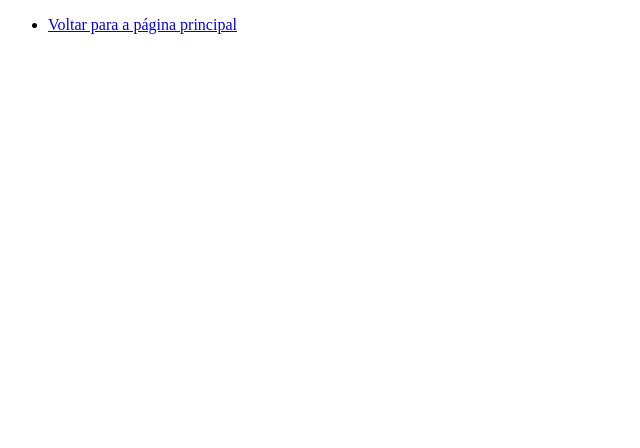
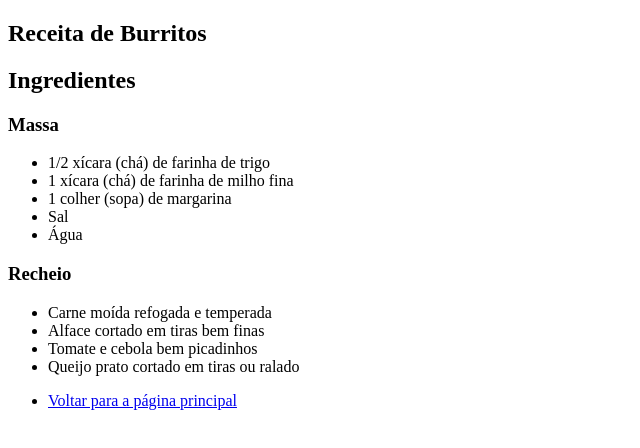
Before and after one commit to ufjf-dcc121/dcc121-2021-1er-atv3-Ana-CM, a plain HTML site: page receita_burrito/burrito.html in a window 1280 px wide. Shown: the whole page, without its empty margins (0-640 px from the left). Drawn offline with Linux system fonts and the light colour scheme.

Commit message:
listando os ingredientes utilizados na receita de burritos

```diff
--- a/receita_burrito/burrito.html
+++ b/receita_burrito/burrito.html
@@ -7,6 +7,27 @@
     <title>Receita de Burritos</title>
 </head>
 <body>
+    <article>
+        <h1>Receita de Burritos</h1>
+        <section>
+                <h2>Ingredientes</h2>
+                <h3>Massa</h3>
+                <ul>
+                    <li>1/2 xícara (chá) de farinha de trigo</li>
+                    <li>1 xícara (chá) de farinha de milho fina</li>
+                    <li>1 colher (sopa) de margarina</li>
+                    <li>Sal</li>
+                    <li>Água</li>
+                </ul>
+                <h3>Recheio</h3>
+                <ul>
+                    <li>Carne moída refogada e temperada</li>
+                    <li>Alface cortado em tiras bem finas</li>
+                    <li>Tomate e cebola bem picadinhos</li>
+                    <li>Queijo prato cortado em tiras ou ralado</li>
+                </ul>
+        </section>
+    </article>
     <article>
         <section>
             <nav>
```
Also changed, not shown: index.html (+1 -1 lines).
